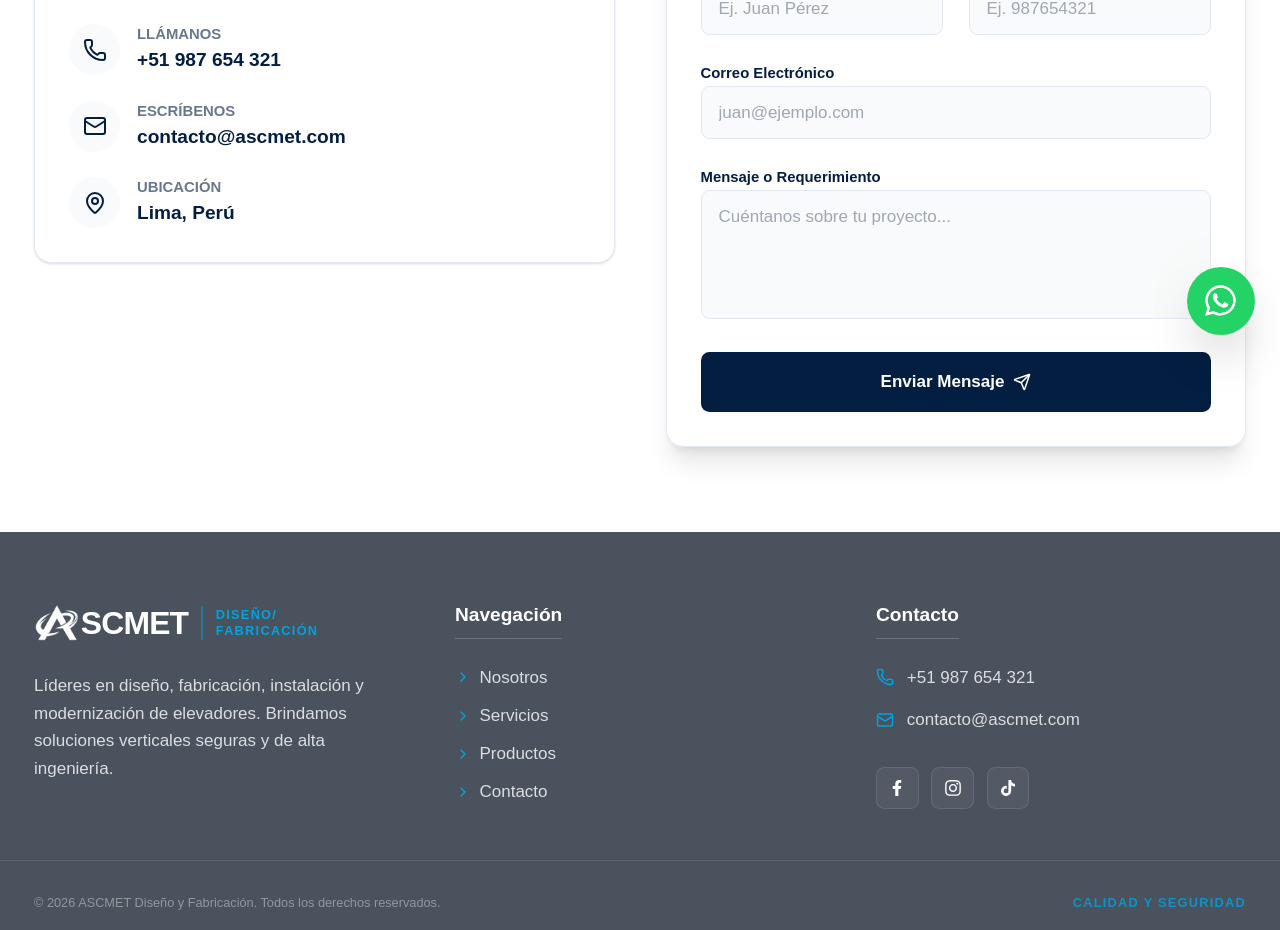
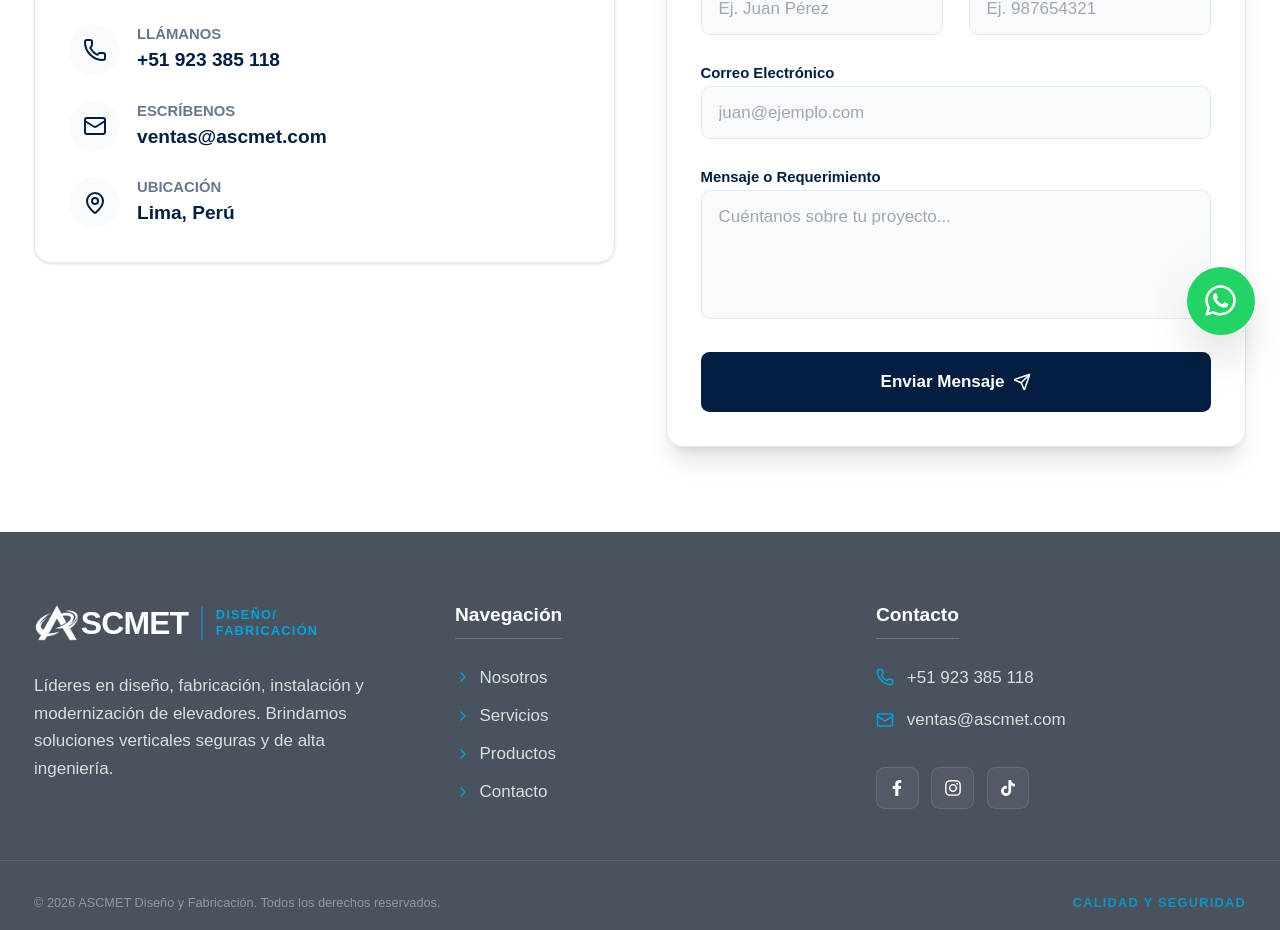
Before and after one commit to adritoon/elevadores-web, a Next.js app: page /contacto in a window 1280 px wide. Shown: the part 440-1370 px from the top of the page. Built offline with nearby package versions, Linux system fonts and the light colour scheme; no server answers.

Commit message:
Publicado

```diff
--- a/app/actions.ts
+++ b/app/actions.ts
@@ -29,10 +29,10 @@ export async function sendEmail(formData: FormData) {
       /* IMPORTANTE: Si no has validado un dominio en Resend,
          DEBES usar "onboarding@resend.dev" aquí.
       */
-      from: "ASCMET Web <onboarding@resend.dev>",
+      from: "ASCMET Ventas <ventas@ascmet.com>",
 
       /* AQUÍ TU CORREO DONDE RECIBIRÁS LOS CLIENTES */
-      to: ["adrian13759@gmail.com"],
+      to: ["ventas@ascmet.com", "adrian13759@gmail.com"],
 
       subject: `🚀 Nueva Cotización: ${nombre}`,
 
--- a/app/contacto/page.tsx
+++ b/app/contacto/page.tsx
@@ -47,7 +47,7 @@ function FormularioContacto() {
                   </div>
                   <div>
                     <p className="text-sm font-bold text-primary opacity-60 uppercase">Llámanos</p>
-                    <p className="text-lg font-semibold text-primary">+51 987 654 321</p>
+                    <p className="text-lg font-semibold text-primary">+51 923 385 118</p>
                   </div>
                 </div>
 
@@ -60,7 +60,7 @@ function FormularioContacto() {
                     <p className="text-sm font-bold text-primary opacity-60 uppercase">Escríbenos</p>
                     {/* 2. break-all permite cortar el texto, y bajamos un poco la fuente en móvil (text-base) */}
                     <p className="text-base sm:text-lg font-semibold text-primary break-all">
-                      contacto@ascmet.com
+                      ventas@ascmet.com
                     </p>
                   </div>
                 </div>
--- a/app/layout.tsx
+++ b/app/layout.tsx
@@ -14,7 +14,7 @@ export const metadata: Metadata = {
   openGraph: {
     title: "ASCMET | Expertos en Elevación",
     description: "Venta, mantenimiento y modernización de equipos.",
-    url: "https://www.ascmet.pe",
+    url: "https://www.ascmet.com",
     siteName: "ASCMET",
     images: [
       {
--- a/app/robots.ts
+++ b/app/robots.ts
@@ -1,7 +1,7 @@
 import type { MetadataRoute } from 'next'
 
 export default function robots(): MetadataRoute.Robots {
-  const baseUrl = process.env.NEXT_PUBLIC_SITE_URL || 'https://www.ascmet.pe'
+  const baseUrl = process.env.NEXT_PUBLIC_SITE_URL || 'https://www.ascmet.com'
 
   return {
     rules: {
--- a/app/sitemap.ts
+++ b/app/sitemap.ts
@@ -3,7 +3,7 @@ import { servicios, productos } from '../lib/data'
 
 export default function sitemap(): MetadataRoute.Sitemap {
   // Configura aquí tu dominio real o usa la variable de entorno de Vercel
-  const baseUrl = process.env.NEXT_PUBLIC_SITE_URL || 'https://www.ascmet.pe'
+  const baseUrl = process.env.NEXT_PUBLIC_SITE_URL || 'https://www.ascmet.com'
 
   const serviciosUrls = servicios.map((servicio) => ({
     url: `${baseUrl}/servicios/${servicio.slug}`,
--- a/components/Footer.tsx
+++ b/components/Footer.tsx
@@ -69,11 +69,11 @@ export default function Footer() {
           <ul className="space-y-4 mb-8">
             <li className="flex items-center gap-3 text-primary-foreground/80">
               <Phone className="text-accent shrink-0" size={18} />
-              <span className="font-medium">+51 987 654 321</span>
+              <span className="font-medium">+51 923 385 118</span>
             </li>
             <li className="flex items-center gap-3 text-primary-foreground/80">
               <Mail className="text-accent shrink-0" size={18} />
-              <span className="font-medium">contacto@ascmet.com</span>
+              <span className="font-medium">ventas@ascmet.com</span>
             </li>
           </ul>
 
--- a/components/WhatsAppButton.tsx
+++ b/components/WhatsAppButton.tsx
@@ -3,7 +3,7 @@
 import { FaWhatsapp } from "react-icons/fa";
 
 export default function BotonWhatsApp() {
-  const numero = "51987654321"; // Tu número con código de país (51 para Perú)
+  const numero = "51923385118"; // Tu número con código de país (51 para Perú)
   const mensaje = "Hola ASCMET, me gustaría solicitar información sobre sus elevadores.";
 
   const whatsappUrl = `https://wa.me/${numero}?text=${encodeURIComponent(mensaje)}`;
```
